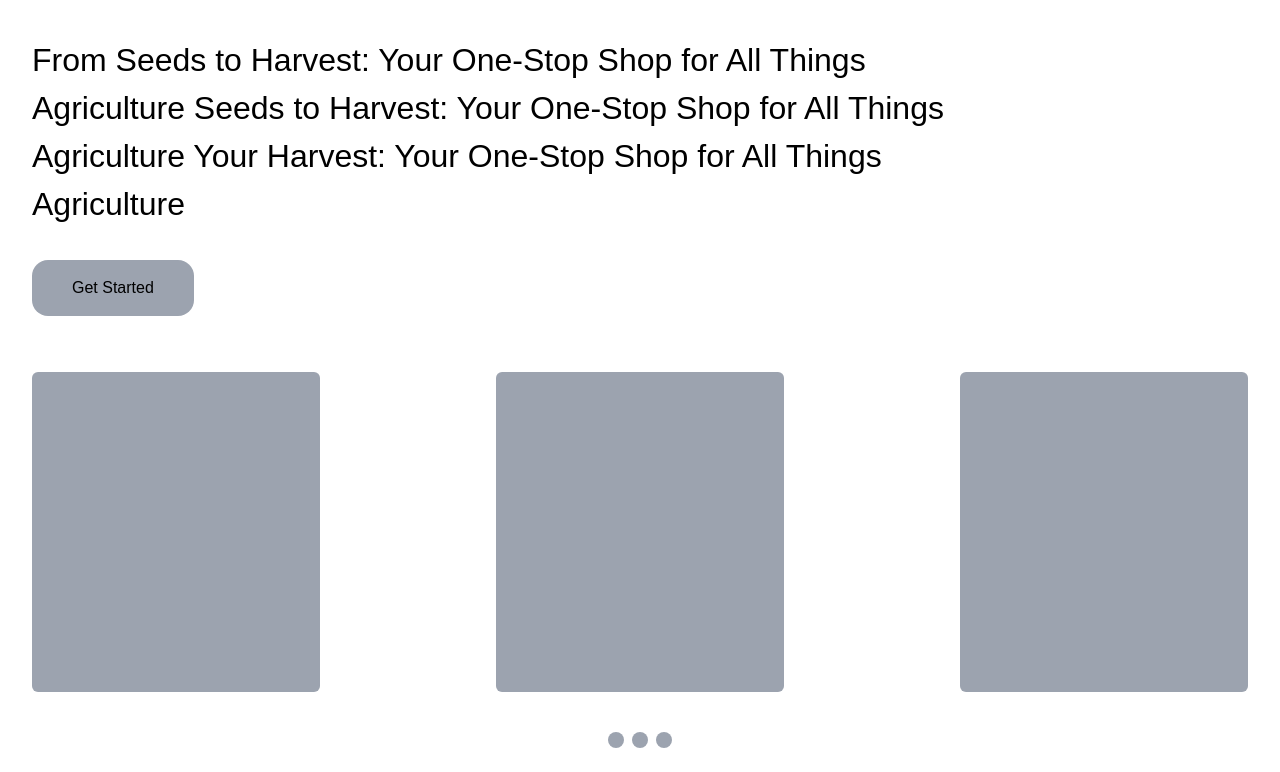
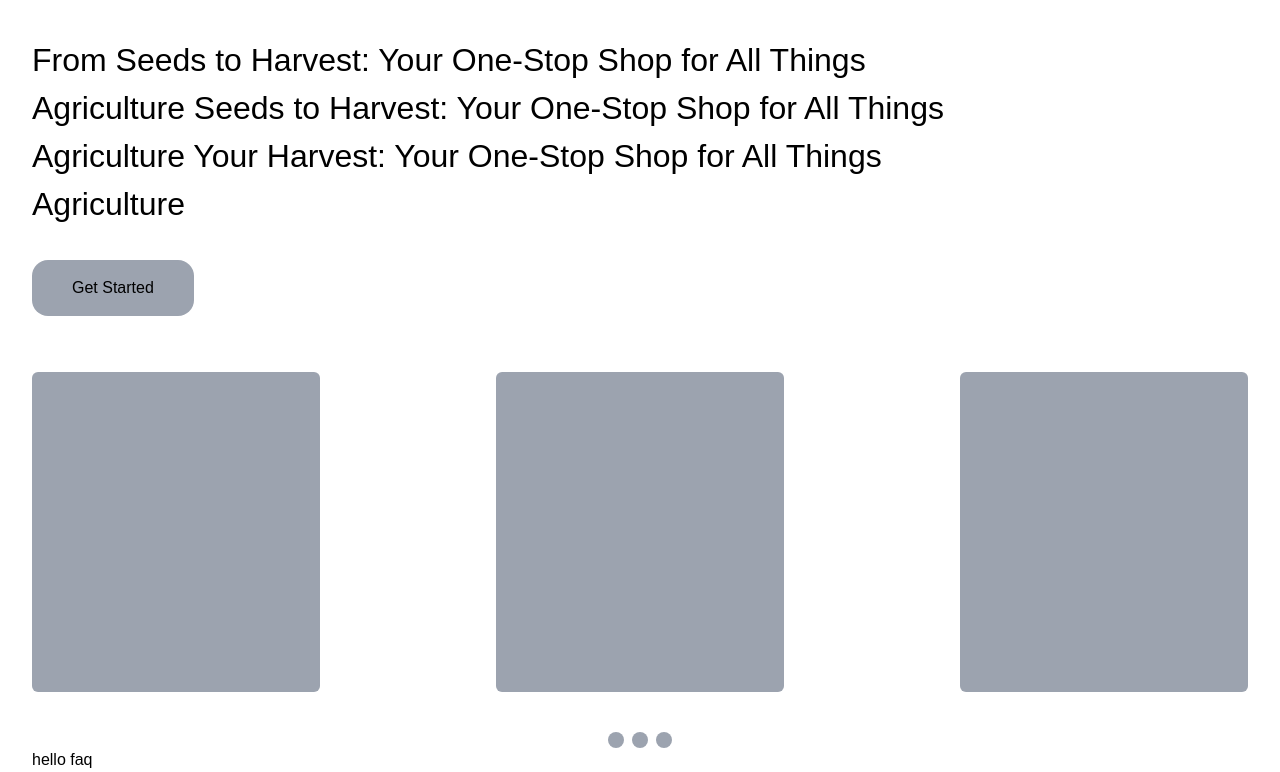
Before and after one commit to 120lennox/farm-basket-frontend, a Next.js app in the folder farmbasket/: page / in a window 1280 px wide. Shown: the part 252-1024 px from the top of the page. Before the commit the page ends 1000 px from the top, so only its background shows below. Built offline with nearby package versions, Linux system fonts and the light colour scheme.

Commit message:
added faq component in page.tsx

```diff
--- a/farmbasket/app/components/landing/faq.tsx
+++ b/farmbasket/app/components/landing/faq.tsx
@@ -1,7 +1,7 @@
-export default function faq() {
+export default function Faq() {
   return (
     <div>
-      <h1>this is faq</h1>
+      hello faq
     </div>
   );
 }
--- a/farmbasket/app/page.tsx
+++ b/farmbasket/app/page.tsx
@@ -1,3 +1,4 @@
+import Faq from "./components/landing/faq";
 import Hero from "./components/landing/hero";
 
 export default function Home() {
@@ -11,6 +12,12 @@ export default function Home() {
           <Hero />
         </div>
       </div>
+      <section>
+        <div>
+          <Faq />
+        </div>
+      </section>
+
     </div>
   );
 }
```
